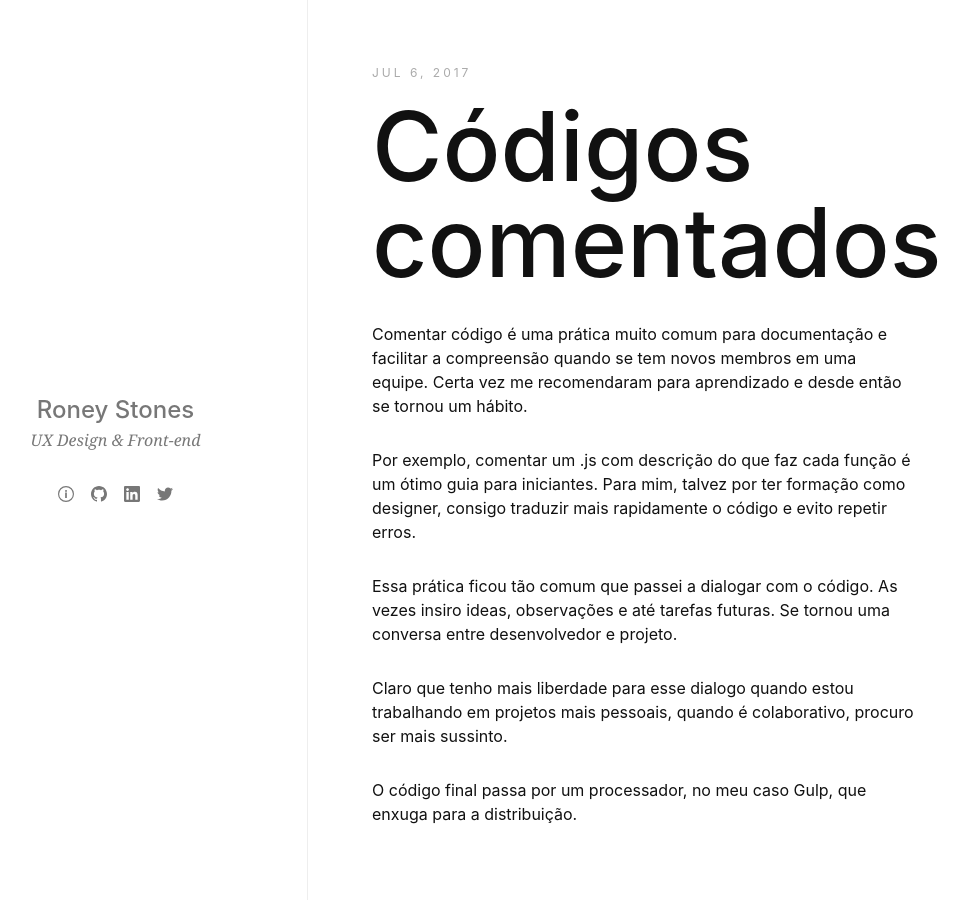
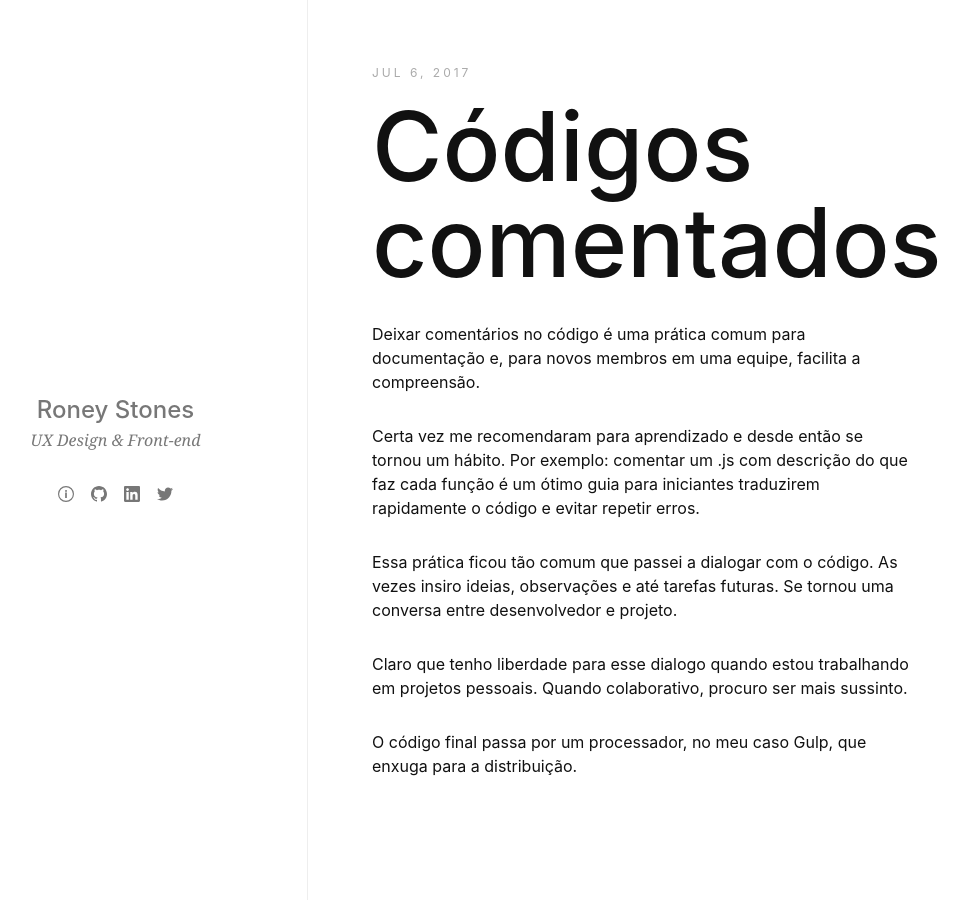
Before and after one commit to roneystones/roneystones, a Jekyll site: the page built from _posts/2017-07-14-codigos-comentados.markdown, in a window 1280 px wide. Shown: the whole page, without its empty margins (76-1045 px from the left). Built offline with Jekyll 4.4.1, drawn with Linux system fonts in a browser that asks for light colours.

Commit message:
ajusta textos

```diff
--- a/_posts/2017-02-26-WEF-Davos-2017-I.markdown
+++ b/_posts/2017-02-26-WEF-Davos-2017.markdown
@@ -1,6 +1,6 @@
 ---
 layout: post
-title: "WEF Davos 2017 I"
+title: "WEF Davos 2017"
 description: Notas sobre o Fórum Econômico Mundial de 2017 em Davos
 date: 2017-02-26 21:31:29 -0300
 categories: tecnologia
--- a/_posts/2017-07-14-codigos-comentados.markdown
+++ b/_posts/2017-07-14-codigos-comentados.markdown
@@ -8,12 +8,12 @@ categories: teste
 tags: [ux teste]
 ---
 
-Comentar código é uma prática muito comum para documentação e facilitar a compreensão quando se tem novos membros em uma equipe. Certa vez me recomendaram para aprendizado e desde então se tornou um hábito.
+Deixar comentários no código é uma prática comum para documentação e, para novos membros em uma equipe, facilita a compreensão.
 
-Por exemplo, comentar um .js com descrição do que faz cada função é um ótimo guia para iniciantes. Para mim, talvez por ter formação como designer, consigo traduzir mais rapidamente o código e evito repetir erros.
+Certa vez me recomendaram para aprendizado e desde então se tornou um hábito. Por exemplo: comentar um .js com descrição do que faz cada função é um ótimo guia para iniciantes traduzirem  rapidamente o código e evitar repetir erros.
 
-Essa prática ficou tão comum que passei a dialogar com o código. As vezes insiro ideas, observações e até tarefas futuras. Se tornou uma conversa entre desenvolvedor e projeto.
+Essa prática ficou tão comum que passei a dialogar com o código. As vezes insiro ideias, observações e até tarefas futuras. Se tornou uma conversa entre desenvolvedor e projeto.
 
-Claro que tenho mais liberdade para esse dialogo quando estou trabalhando em projetos mais pessoais, quando é colaborativo, procuro ser mais sussinto.
+Claro que tenho liberdade para esse dialogo quando estou trabalhando em projetos pessoais. Quando colaborativo, procuro ser mais sussinto.
 
 O código final passa por um processador, no meu caso Gulp, que enxuga para a distribuição.
```
